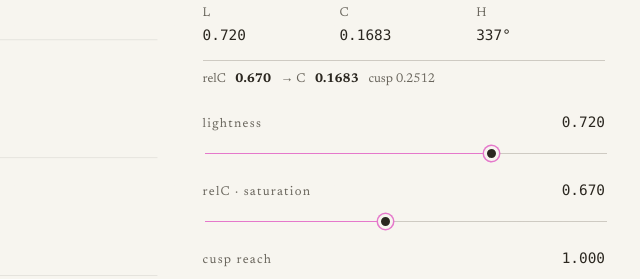
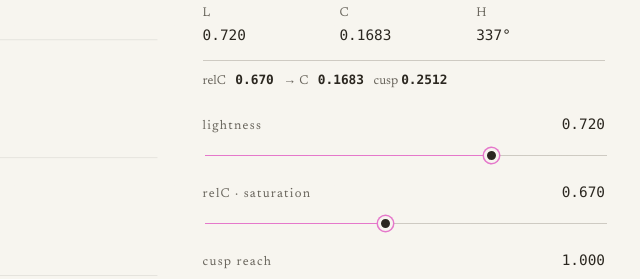
Before and after one commit to meodai/nutelch, a website built with Vite: page index.html in a window 1280 px wide. Shown: the part 436-715 px from the top of the page, 527-1167 px from the left. Built offline with nearby package versions, Linux system fonts and the light colour scheme; a web font is replaced by a local one.

Commit message:
style: enhance selection styling and improve readout font properties

```diff
--- a/src/demo/main.ts
+++ b/src/demo/main.ts
@@ -103,7 +103,7 @@ function renderReadout(
     </dl>
     <div class="readout__map ${over ? 'is-over' : ''}">
       relC <b>${relC.toFixed(3)}</b> → C <b>${fmtComp(fam, col.c)}</b>
-      <span class="readout__cusp">cusp ${fmtComp(fam, peakC)}</span>
+      <span class="readout__cusp">cusp <b>${fmtComp(fam, peakC)}</b></span>
       ${over ? '<span class="readout__flag">out of gamut</span>' : ''}
     </div>`;
 }
@@ -164,8 +164,10 @@ function render(v: ControlValues): void {
   const okhsl = okhslCoords(fam, h, Math.min(relC, 1), tParam);
   const hexOkhsl = okhslHex(h, Math.min(relC, 1), tParam);
 
-  // Theme the page with nutelch's live color.
+  // Theme the page with nutelch's live color, plus a contrasting ink for text
+  // drawn on top of it (e.g. selection) — chosen from the color's lightness.
   root.style.setProperty('--live', cssNut);
+  root.style.setProperty('--live-ink', t > 0.6 ? 'oklch(0.18 0 0)' : 'oklch(0.97 0 0)');
 
   swNut.style.background = cssNut;
   swPct.style.background = cssPct;
--- a/src/demo/style.css
+++ b/src/demo/style.css
@@ -63,6 +63,13 @@
 
 * {
   box-sizing: border-box;
+}
+
+/* selection tinted with the live color; --live-ink is the contrasting text
+   color, computed in JS from the color's lightness */
+::selection {
+  background: var(--live);
+  color: var(--live-ink, var(--bg));
 }
 
 html,
@@ -400,7 +407,9 @@ body {
 
 .readout__map b {
   color: var(--ink);
+  font-family: var(--mono);
   font-weight: 700;
+  font-variant-numeric: tabular-nums;
 }
 
 .readout__cusp {
```
